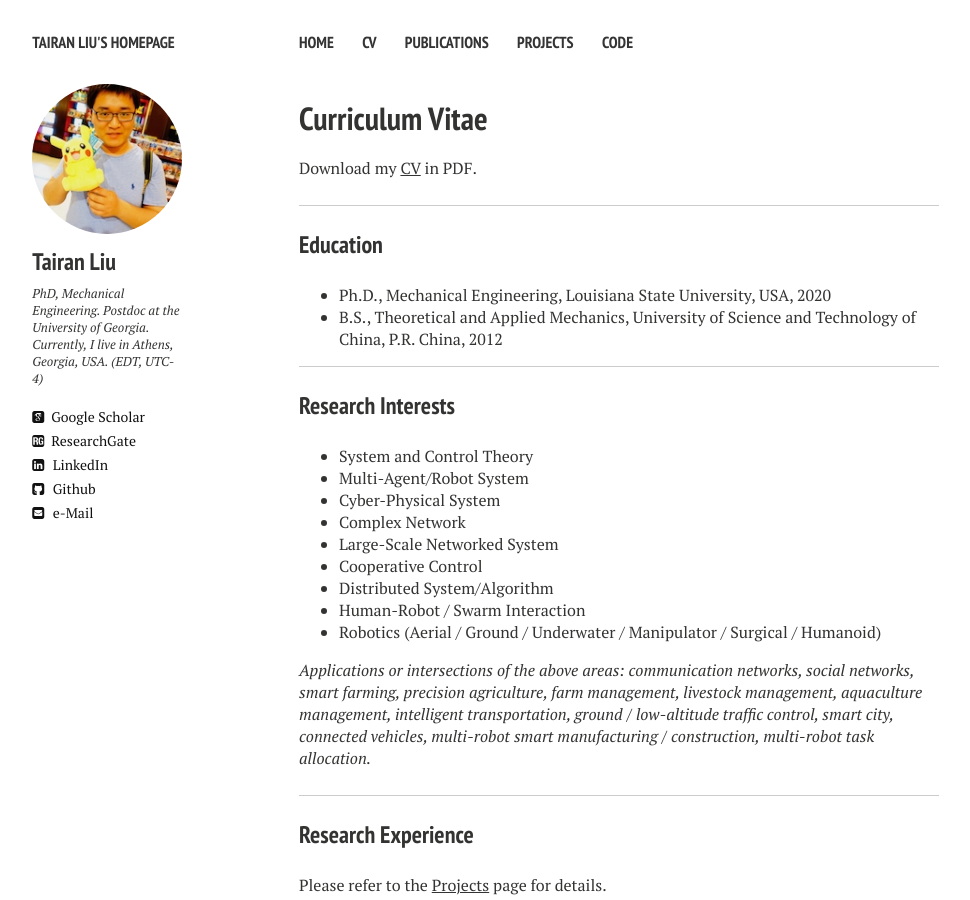
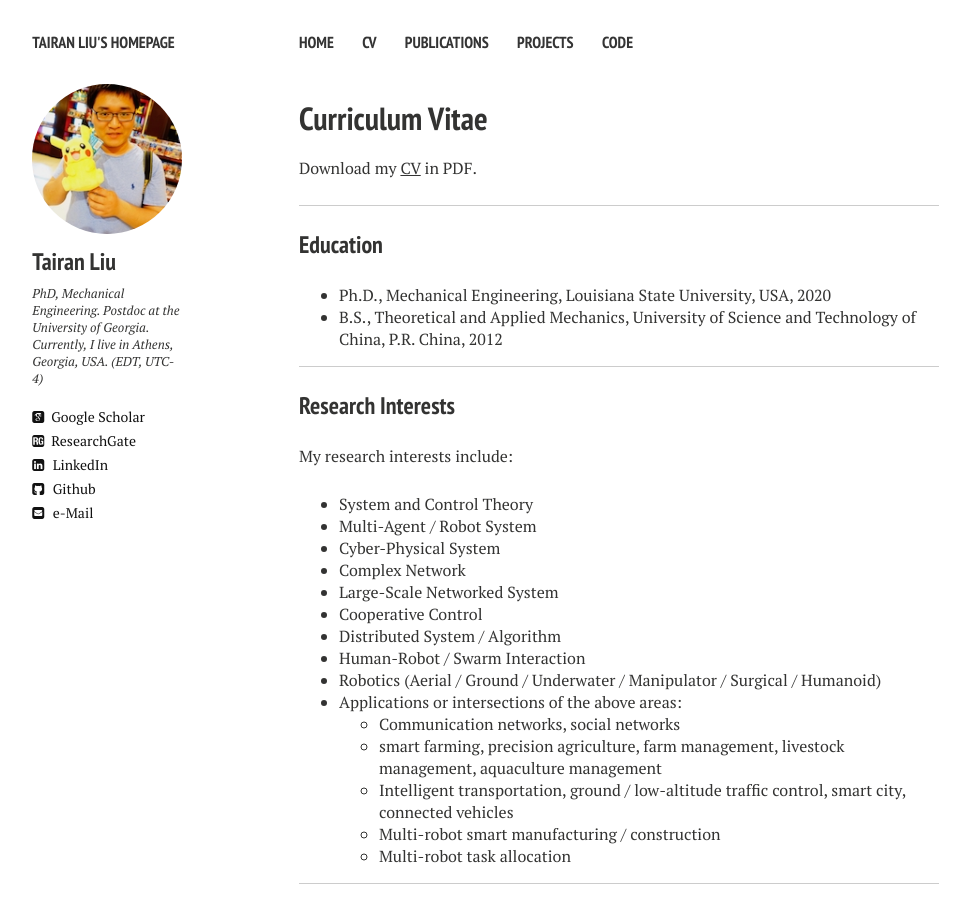
Before and after one commit to liutairan/liutairan.github.io, a Jekyll site: the page built from cv.md, in a window 1280 px wide and 900 px high. Shown: the whole window, without its empty margins (21-991 px from the left). Built offline with Jekyll 4.4.1, drawn with Linux system fonts in a browser that asks for light colours; nearby versions of some CDN libraries.

Commit message:
Update cv.md

```diff
--- a/cv.md
+++ b/cv.md
@@ -22,17 +22,22 @@
 
 ### Research Interests
 
+My research interests include:
 * System and Control Theory
-* Multi-Agent/Robot System
+* Multi-Agent / Robot System
 * Cyber-Physical System
 * Complex Network
 * Large-Scale Networked System
 * Cooperative Control
-* Distributed System/Algorithm
+* Distributed System / Algorithm
 * Human-Robot / Swarm Interaction
 * Robotics (Aerial / Ground / Underwater / Manipulator / Surgical / Humanoid)
-
-*Applications or intersections of the above areas: communication networks, social networks, smart farming, precision agriculture, farm management, livestock management, aquaculture management, intelligent transportation, ground / low-altitude traffic control, smart city, connected vehicles, multi-robot smart manufacturing / construction, multi-robot task allocation.*
+* Applications or intersections of the above areas:
+  * Communication networks, social networks
+  * smart farming, precision agriculture, farm management, livestock management, aquaculture management
+  * Intelligent transportation, ground / low-altitude traffic control, smart city, connected vehicles
+  * Multi-robot smart manufacturing / construction
+  * Multi-robot task allocation
 
 ***
 
```
